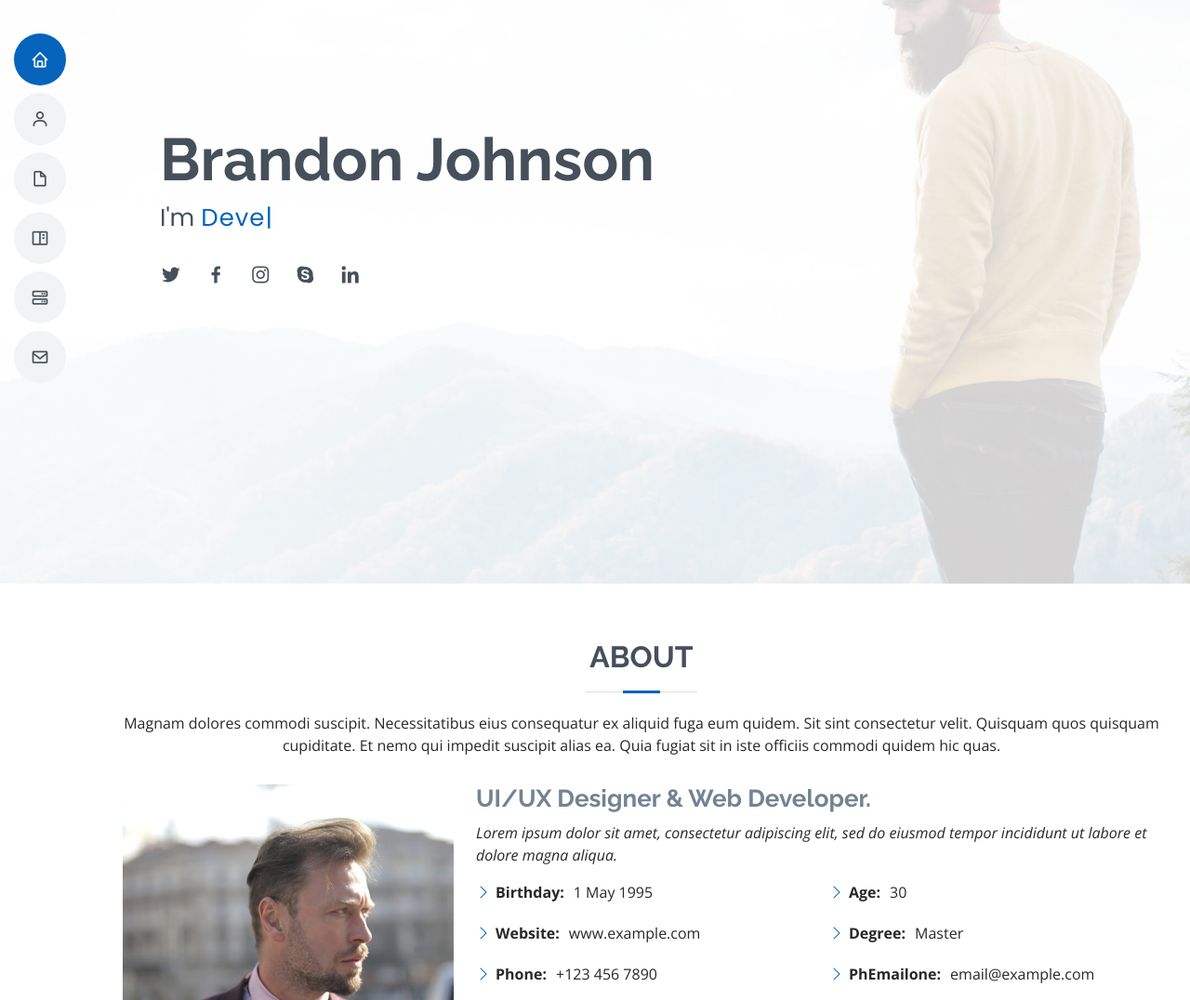
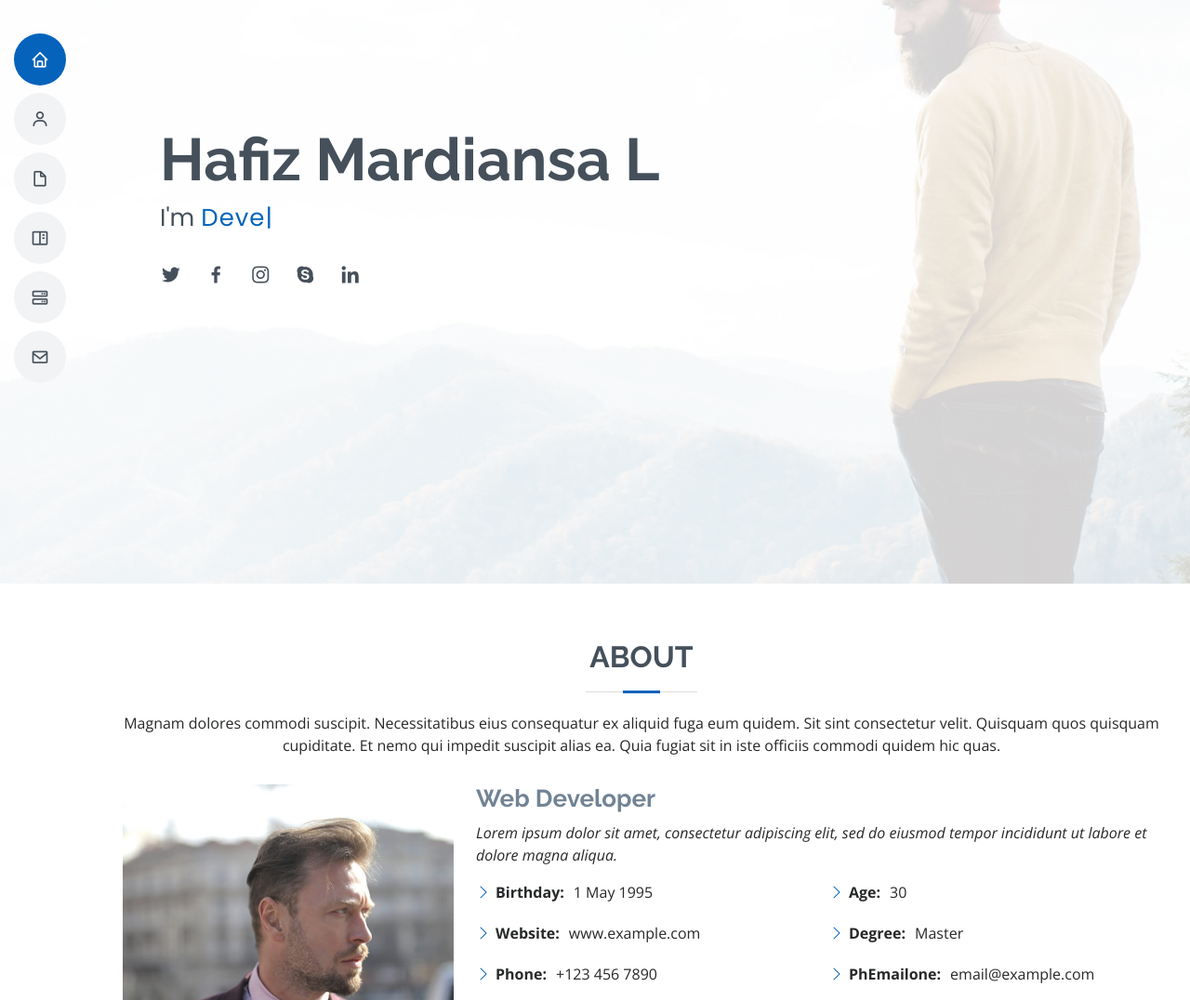
Before and after one commit to Nouthemoran/Nouthemoran.github.io, a plain HTML site: page index.html in a window 1280 px wide. Shown: the part 172-1248 px from the top of the page at 93% size. Drawn offline with nearby package versions, Linux system fonts and the light colour scheme.

Commit message:
ada yg baru

```diff
--- a/index.html
+++ b/index.html
@@ -60,7 +60,7 @@
   <!-- ======= Hero Section ======= -->
   <section id="hero" class="d-flex flex-column justify-content-center">
     <div class="container" data-aos="zoom-in" data-aos-delay="100">
-      <h1>Brandon Johnson</h1>
+      <h1>Hafiz Mardiansa L</h1>
       <p>I'm <span class="typed" data-typed-items="Designer, Developer, Freelancer, Photographer"></span></p>
       <div class="social-links">
         <a href="#" class="twitter"><i class="bx bxl-twitter"></i></a>
@@ -88,7 +88,7 @@
             <img src="assets/img/profile-img.jpg" class="img-fluid" alt="">
           </div>
           <div class="col-lg-8 pt-4 pt-lg-0 content">
-            <h3>UI/UX Designer &amp; Web Developer.</h3>
+            <h3>Web Developer</h3>
             <p class="fst-italic">
               Lorem ipsum dolor sit amet, consectetur adipiscing elit, sed do eiusmod tempor incididunt ut labore et dolore
               magna aliqua.
```
